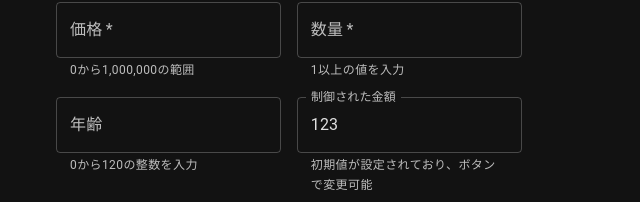
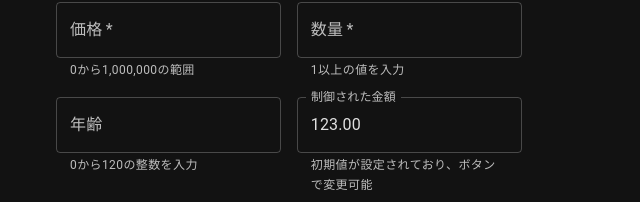
Before and after one commit to Tatsukiyoshi/YaFullWidthInputField, a React (Vite) app in the folder full-width-sample/: page / in a window 1280 px wide. Shown: the part 217-419 px from the top of the page, without its empty margins (0-640 px from the left). Built offline with nearby package versions, Linux system fonts and the light colour scheme.

Commit message:
fix: Supports integers only and decimals (#10)

```diff
--- a/full-width-sample/src/App.tsx
+++ b/full-width-sample/src/App.tsx
@@ -85,6 +85,7 @@ function App() {
             value={price}
             onValueChange={setPrice} // 変換後の値を受け取るカスタムプロパティ
             min={0}
+            allowDecimal={true} // 小数点を許可 (デフォルト)
             max={1_000_000} // タイプセーフな数値リテラル
             required
             name="price"
@@ -97,6 +98,7 @@ function App() {
             value={quantity}
             onChange={(e) => setQuantity(e.target.value)} // TextField標準のonChangeも使用可能
             min={1}
+            allowDecimal={false} // 整数のみ
             required
             name="quantity"
             sx={{ width: '15ch' }}
@@ -109,11 +111,10 @@ function App() {
             onValueChange={setAge}
             min={0}
             max={120}
+            allowDecimal={false} // 整数のみ
             name="age"
             placeholder="全角で年齢を入力"
             helperText="0から120の整数を入力"
-            // 小数点を受け付けないようにするには、FullWidthNumberField.tsxのzenkakuToHankaku関数を修正
-            // .replace(/[^0-9.]/g, ''); を .replace(/[^0-9]/g, ''); に変更
           />
           {/* 外部から値を制御する例 */}
           <FullWidthNumberField
@@ -121,6 +122,8 @@ function App() {
             value={controlledAmount} // 親で値を完全に管理
             onValueChange={setControlledAmount}
             name="controlledAmount"
+            allowDecimal={true}
+            decimalPlaces={2} // 小数点以下2桁まで
             placeholder="外部から値が設定"
             helperText="初期値が設定されており、ボタンで変更可能"
           />
--- a/full-width-sample/src/FullWidthInputField.tsx
+++ b/full-width-sample/src/FullWidthInputField.tsx
@@ -21,33 +21,56 @@ const normalizeAndRemoveCommas = (input: string | number | null | undefined): st
 };
 
 // 数値をカンマ区切り文字列にフォーマットする関数
-const formatNumberWithCommas = (value: string): string => {
+const formatNumberWithCommas = (
+  value: string,
+  allowDecimal: boolean,
+  decimalPlaces?: number
+): string => {
   if (value === null || value === undefined) return '';
   const valStr = String(value);
 
   if (valStr === '' || valStr === '-' || valStr === '.' || valStr === '-.') return valStr;
 
+  const num = Number(valStr);
+
+  if (isNaN(num)) {
+    // Number() で NaN になるが、部分的にフォーマット可能な場合 (例: "123invalid")
+    // 基本的にはバリデーションでエラーになるはず。
     const parts = valStr.split('.');
-  let integerPart = parts[0];
-  const decimalPart = parts.length > 1 ? parts[1] : undefined;
-
-  let formattedIntegerPart = integerPart;
-  // 整数部分が空でなく、かつマイナス記号だけでもない場合のみtoLocaleStringを試みる
-  if (integerPart !== '' && integerPart !== '-') {
-    const num = Number(integerPart);
-    if (!isNaN(num)) { // 有効な数値の場合のみフォーマット
-      formattedIntegerPart = num.toLocaleString('en-US', {
-        minimumFractionDigits: 0,
-        maximumFractionDigits: 0,
-      });
+    const integerPart = parts[0];
+    const potentialDecimalPart = parts.length > 1 ? parts[1] : undefined;
+    const intNumCheck = Number(integerPart);
+    if (integerPart !== '' && !isNaN(intNumCheck)) {
+      let formattedInt = Number(integerPart).toLocaleString('en-US', { maximumFractionDigits: 0 });
+      if (allowDecimal && potentialDecimalPart !== undefined) {
+        return `${formattedInt}.${potentialDecimalPart}`;
       }
-    // else: 数値に変換できない場合 (例: "--") は元の integerPart を使用
+      return formattedInt;
+    }
+    return valStr; // フォーマット不能ならそのまま
   }
 
-  if (decimalPart !== undefined) {
-    return formattedIntegerPart + '.' + decimalPart;
+  // 有効な数値の場合
+  const options: Intl.NumberFormatOptions = {};
+  if (!allowDecimal) {
+    options.minimumFractionDigits = 0;
+    options.maximumFractionDigits = 0;
+  } else {
+    if (decimalPlaces !== undefined) {
+      options.minimumFractionDigits = decimalPlaces;
+      options.maximumFractionDigits = decimalPlaces;
+    } else {
+      const decimalPartStr = valStr.split('.')[1];
+      if (decimalPartStr) {
+        options.minimumFractionDigits = decimalPartStr.length;
+        options.maximumFractionDigits = decimalPartStr.length;
+      } else {
+        options.minimumFractionDigits = 0;
+        options.maximumFractionDigits = 0;
       }
-  return formattedIntegerPart;
+    }
+  }
+  return num.toLocaleString('en-US', options);
 };
 
 // FullWidthNumberFieldに独自のPropsを追加するための型定義
@@ -73,9 +96,22 @@ interface FullWidthNumberFieldProps extends Omit<TextFieldProps, 'value' | 'onCh
    */
   max?: number;
   /**
+   * 小数点の入力を許可するかどうか。デフォルトはtrue。
+   * falseの場合、整数のみが許可されます。
+   */
+  allowDecimal?: boolean;
+  /**
+   * 許可される小数点以下の最大桁数。allowDecimalがtrueの場合にのみ有効。
+   */
+  decimalPlaces?: number;
+  /**
    * TextFieldの標準onChangeイベントハンドラ。
    */
   onChange?: TextFieldProps['onChange'];
+  /**
+   * TextFieldの標準onBlurイベントハンドラ。
+   */
+  onBlur?: TextFieldProps['onBlur']
 }
 
 const FullWidthNumberField: React.FC<FullWidthNumberFieldProps> = ({
@@ -83,9 +119,12 @@ const FullWidthNumberField: React.FC<FullWidthNumberFieldProps> = ({
   onValueChange,
   min,
   max,
+  allowDecimal = true, // デフォルトで小数を許可
+  decimalPlaces,
   label = '数値',
   placeholder = '全角数字も入力できます',
   onChange: muiOnChange,
+  onBlur: muiOnBlur, // muiOnBlur を props から受け取る
   helperText: externalHelperText,
   ...restProps
 }) => {
@@ -125,24 +164,37 @@ const FullWidthNumberField: React.FC<FullWidthNumberFieldProps> = ({
       currentHelperText = '入力は必須です。';
     } else if (currentValue !== '') {
       // 半角数字、小数点、先頭のマイナス記号のみを許容する正規表現
-      // 例えば、'--' や '..', '1.2.3' のようなものは不正とする
-      const isValidFormat = /^-?\d*(\.\d*)?$/.test(currentValue);
+      const patternStr = allowDecimal ? `^-?\\d*(\\.\\d*)?$` : `^-?\\d*$`;
+      const isValidNumericFormat = new RegExp(patternStr).test(currentValue);
 
-      if (!isValidFormat) {
+      if (!isValidNumericFormat) {
         hasError = true;
-          currentHelperText = '有効な半角数字、小数点、マイナス記号のみが許容されます。';
+        currentHelperText = allowDecimal
+          ? '有効な半角数字、小数点、マイナス記号のみが許容されます。'
+          : '有効な半角整数、マイナス記号のみが許容されます。';
+      } else {
+        // 入力途中として許容するパターン: "-", ".", "-." (allowDecimal時のみ)
+        const isInputInProgress = currentValue === '-' ||
+                                 (allowDecimal && (currentValue === '.' || currentValue === '-.'));
+
+        if (isInputInProgress) {
+          // No error, input is in progress
         } else {
           const numValue = Number(currentValue);
-        // 数値に変換できない場合（例: "-", ".", "-." のみ）はエラーだが、入力途中として許容する
           if (isNaN(numValue)) {
-            // ただし、もし有効な数値に変換できないが、かつ数値の形でない場合はエラー
-            if (currentValue !== '-' && currentValue !== '.') {
+            // このパスは isValidNumericFormat のチェックにより通常は到達しないはず
             hasError = true;
             currentHelperText = '有効な半角数字を入力してください。';
+          } else { // !isNaN(numValue) の場合
+            if (allowDecimal && decimalPlaces !== undefined) {
+              const parts = currentValue.split('.');
+              if (parts.length > 1 && parts[1].length > decimalPlaces) {
+                hasError = true;
+                currentHelperText = `小数点以下は${decimalPlaces}桁までです。`;
               }
             }
-        // 数値に変換できた場合の範囲チェック
-        else { // !isNaN(numValue) の場合
+            // 桁数エラーがない場合のみ範囲チェック
+            if (!hasError) {
               if (min !== undefined && numValue < min) {
                   hasError = true;
                   currentHelperText = `${min}以上の値を入力してください。`;
@@ -154,10 +206,44 @@ const FullWidthNumberField: React.FC<FullWidthNumberFieldProps> = ({
             }
           }
         }
+      }
+    }
     setError(hasError);
     setInternalHelperText(currentHelperText);
     return hasError; // バリデーション結果を返す
-  }, [min, max, restProps.required]);
+  }, [min, max, restProps.required, allowDecimal, decimalPlaces]);
+
+    // input要素のonBlurイベントハンドラ
+  const handleInternalBlur = useCallback((event: React.FocusEvent<HTMLInputElement | HTMLTextAreaElement>) => {
+    if (!isComposing.current) {
+      const currentValue = internalValue;
+      // まず現在の値でバリデーションを再実行し、エラー状態を最新にする
+      const hasErrorFromValidation = validateAndSetError(currentValue);
+
+      // エラーがなく、かつ小数が許可されていて、小数点以下の桁数指定がある場合のみ丸め処理を行う
+      // allowDecimal === false の場合は、ここでの丸め処理は行わない。
+      // バリデーションでエラーになっていれば、そのエラー状態が維持される。
+      if (!hasErrorFromValidation && allowDecimal && decimalPlaces !== undefined) {
+        const numValue = Number(currentValue);
+        // 有効な数値の場合のみ丸める (入力途中の "-", "." は除外)
+        if (!isNaN(numValue) && currentValue !== '' && currentValue !== '-' && currentValue !== '.') {
+          const roundedValue = numValue.toFixed(decimalPlaces);
+          if (roundedValue !== currentValue) {
+            setInternalValue(roundedValue);
+            // 丸め後の値で再度バリデーション（主に表示のため、エラーは発生しない想定）
+            validateAndSetError(roundedValue);
+            if (onValueChange) {
+              onValueChange(roundedValue);
+            }
+          }
+        }
+      }
+    }
+    // 外部のonBlurプロパティがあれば呼び出す
+    if (muiOnBlur) {
+      muiOnBlur(event);
+    }
+  }, [internalValue, onValueChange, validateAndSetError, allowDecimal, decimalPlaces, muiOnBlur]);
 
   // input要素のonChangeイベントハンドラ
   const handleInternalChange = useCallback((event: React.ChangeEvent<HTMLInputElement | HTMLTextAreaElement>) => {
@@ -198,8 +284,13 @@ const FullWidthNumberField: React.FC<FullWidthNumberFieldProps> = ({
   }, [onValueChange, muiOnChange, validateAndSetError]);
 
   // 表示用の値。IME入力中は internalValue (未確定文字列、カンマ含む可能性あり) をそのまま使い、
+  // エラーが発生している場合も、フォーマットせずに元の入力値を表示する
   // それ以外の場合は internalValue (カンマなし確定文字列) をフォーマットする。
-  const displayValue = isComposing.current ? internalValue : formatNumberWithCommas(internalValue);
+  const displayValue = (isComposing.current || error)
+    ? internalValue // IME入力中またはエラー時はそのまま表示
+    : formatNumberWithCommas(internalValue, allowDecimal, decimalPlaces);
+
+  const defaultHelperText = allowDecimal ? '全角数字も半角に変換されます。' : '全角整数も半角に変換されます。';
 
   return (
     <TextField
@@ -207,9 +298,10 @@ const FullWidthNumberField: React.FC<FullWidthNumberFieldProps> = ({
       placeholder={placeholder}
       value={displayValue} // フォーマットされた値を表示
       onChange={handleInternalChange}
+      onBlur={handleInternalBlur} // Blurイベントハンドラを追加
       type="text" // 全角文字を受け入れるために'text'型を使用
       error={error}
-      helperText={error ? internalHelperText : (externalHelperText || '全角数字も半角に変換されます。')}
+      helperText={error ? internalHelperText : (externalHelperText || defaultHelperText)}
       // IME compositionイベントハンドラ
       onCompositionStart={() => { isComposing.current = true; }}
       onCompositionEnd={(event) => {
```
Also changed, not shown: 1 other file (tests, documents, lock files or other folders). Lines whose indentation alone changed are shown as unchanged.
